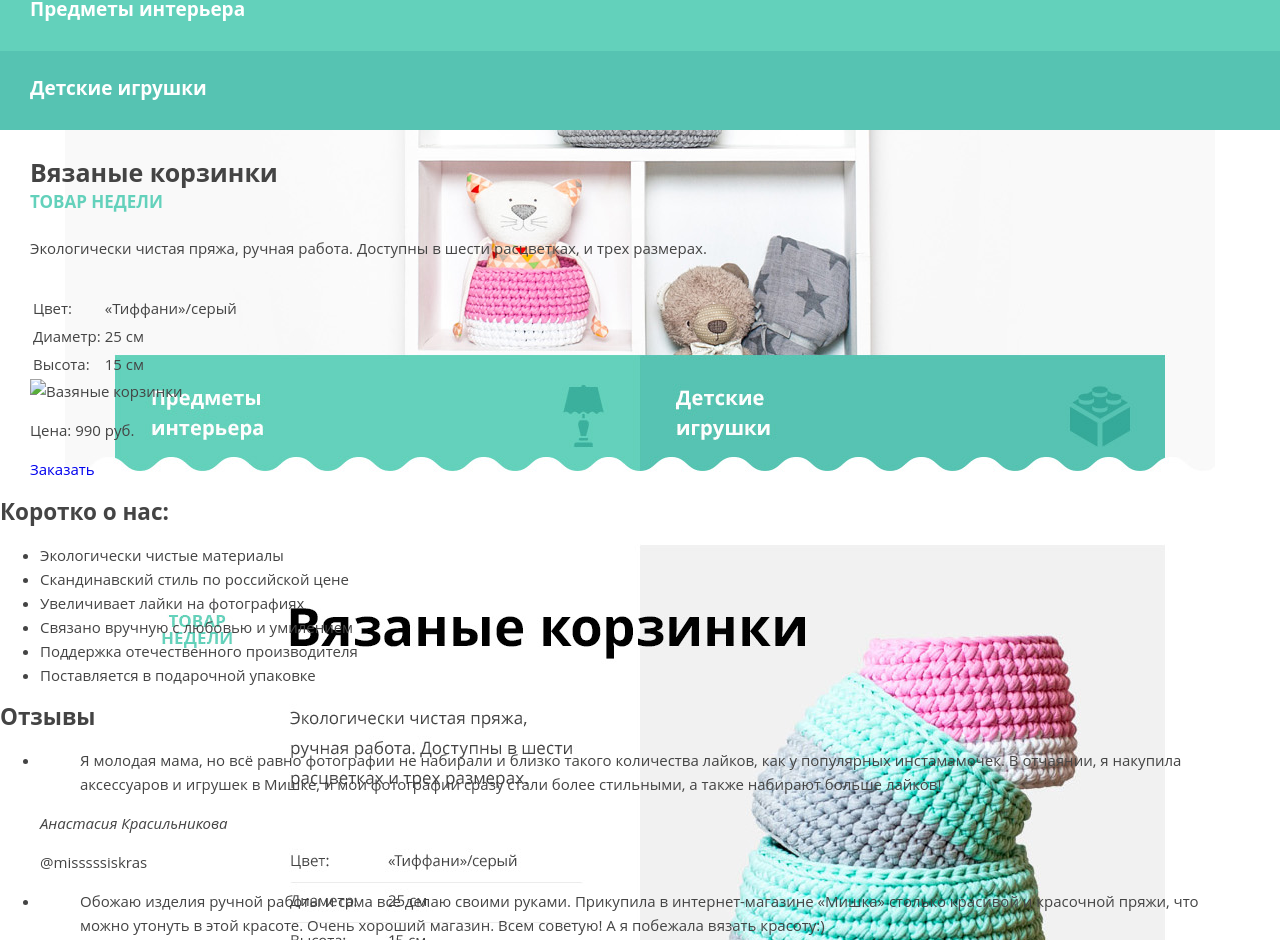
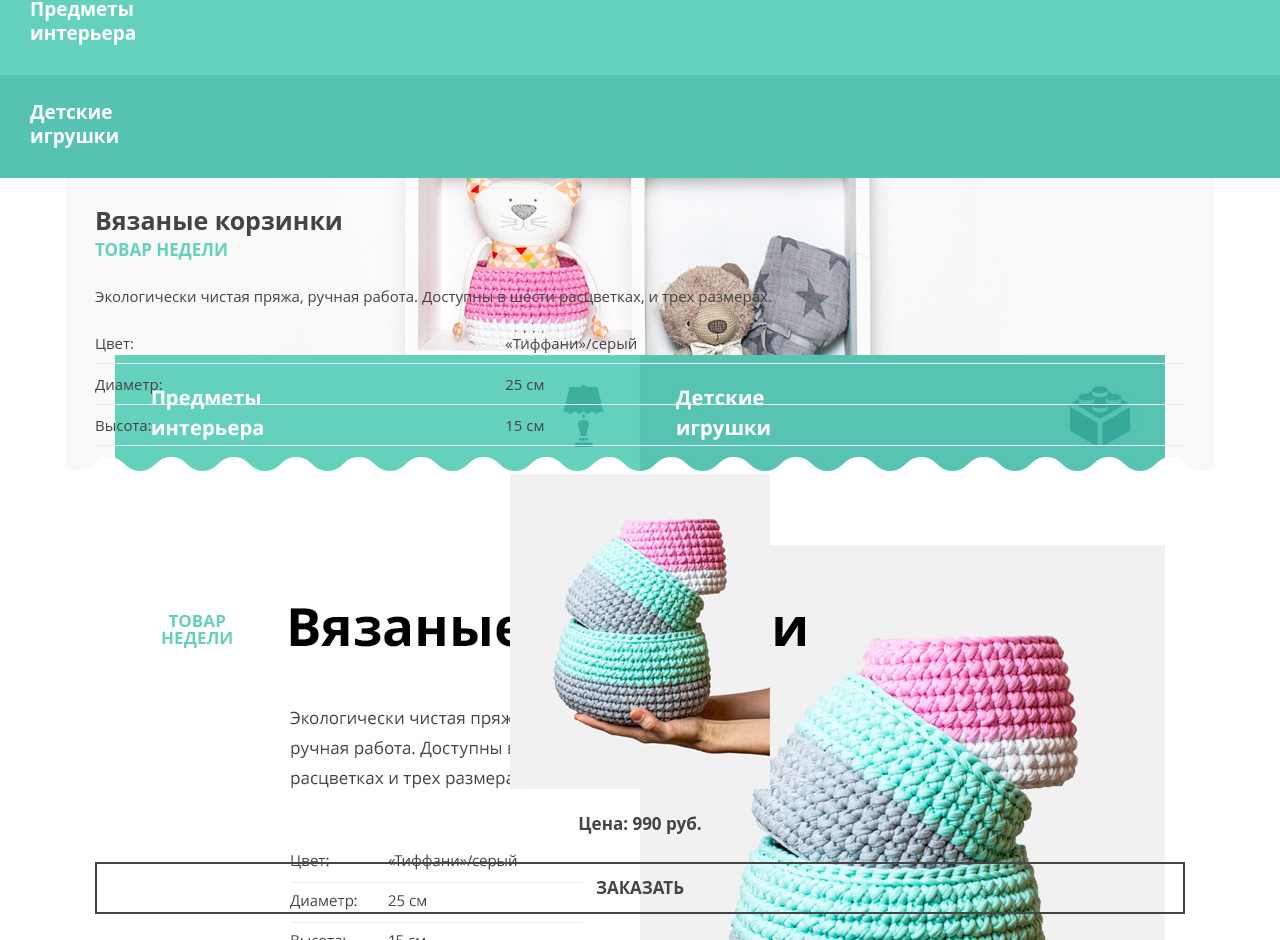
Before and after one commit to Venera-s/1073341-mishka-19, a website: page source/index.html in a window 1280 px wide. Shown: the part 360-1300 px from the top of the page. Drawn offline with nearby package versions, Linux system fonts and the light colour scheme; files that its build step writes are made by us from their sources.

Commit message:
Стилизация product, about-us

```diff
--- a/source/index.html
+++ b/source/index.html
@@ -9,11 +9,10 @@
 </head>
 
 <body>
-  <header class="page-header">
+  <header class="page-header container">
     <a class="page-header__logo" href="#">
       <img class="page-header__logo-image" src="img/logo-mobile.svg" width="86" height="35" alt="Логотип Мишка">
     </a>
-
     <nav class="main-nav">
       <button class="main-nav__toggle" type="button" aria-label="Открыть меню"></button>
       <div class="main-nav__wrapper">
@@ -60,13 +59,13 @@
     <div class="main-header">
       <h1 class="main-header__title">Милые штуки ручной<br>работы для дома</h1>
       <div class="main-header__sections">
-        <a class="main-header__link main-header__link--interior" href="#">Предметы интерьера</a>
-        <a class="main-header__link main-header__link--toys" href="#">Детские игрушки</a>
+        <a class="main-header__link main-header__link--interior" href="#">Предметы<br>интерьера</a>
+        <a class="main-header__link main-header__link--toys" href="#">Детские<br>игрушки</a>
       </div>
     </div>
 
 
-    <article class="product">
+    <article class="product container">
       <h2 class="product__title">Вязаные корзинки</h2>
       <p class="product__week product-label">Товар недели</p>
       <p class="product__desc">Экологически чистая пряжа, ручная работа. Доступны в шести расцветках, и трех
@@ -74,36 +73,38 @@
       </p>
       <table class="product__list">
         <tr class="product__row">
-          <td class="product__field">Цвет:</td>
+          <th class="product__field">Цвет:</td>
           <td class="product__value">«Тиффани»/серый</td>
         </tr>
         <tr class="product__row">
-          <td class="product__field">Диаметр:</td>
+          <th class="product__field">Диаметр:</td>
           <td class="product__value">25 см</td>
         </tr>
         <tr class="product__row">
-          <td class="product__field">Высота:</td>
+          <th class="product__field">Высота:</td>
           <td class="product__value">15 см</td>
         </tr>
       </table>
-      <img class="product__image" src="#" alt="Вазяные корзинки">
+      <div class="product__image-wrapper">
+        <img class="product__image" src="img/triple-set-mobile@1x.jpg" width="260" height="315" alt="Вазяные корзинки">
+      </div>
       <p class="product__price">Цена: 990 руб.</p>
       <a class="product__btn btn" href="#">Заказать</a>
     </article>
-    <section class="about-us">
+    <section class="about-us container">
       <div class="about-us__wrapper">
         <h2 class="about-us__title">Коротко о нас:</h2>
         <ul class="about-us__list">
-          <li class="about-us__item about-us__item--flower">Экологически чистые материалы</li>
-          <li class="about-us__item about-us__item--money">Скандинавский стиль по российской цене</li>
-          <li class="about-us__item about-us__item--heart">Увеличивает лайки на фотографиях</li>
-          <li class="about-us__item about-us__item--clew">Связано вручную с любовью и умилением</li>
-          <li class="about-us__item about-us__item--rocket">Поддержка отечественного производителя</li>
-          <li class="about-us__item about-us__item--gift">Поставляется в подарочной упаковке</li>
+          <li class="about-us__item about-us__item--flower">Экологически<br>чистые материалы</li>
+          <li class="about-us__item about-us__item--money">Скандинавский стиль<br>по российской цене</li>
+          <li class="about-us__item about-us__item--heart">Увеличивает лайки<br>на фотографиях</li>
+          <li class="about-us__item about-us__item--clew">Связано вручную с<br>любовью и умилением</li>
+          <li class="about-us__item about-us__item--rocket">Поддержка отечественного<br>производителя</li>
+          <li class="about-us__item about-us__item--gift">Поставляется в<br>подарочной упаковке</li>
         </ul>
       </div>
     </section>
-    <section class="reviews">
+    <section class="reviews container">
       <div class="reviews__wrapper">
         <h2 class="reviews__title">Отзывы</h2>
         <ul class="reviews__list">
@@ -172,6 +173,7 @@
       </div>
     </div>
   </footer>
+
   <section class="modal-basket">
     <h2 class="visually-hidden">Модальное окно корзины</h2>
     <strong class="modal-basket__title">Добавить товар в корзину</strong>
--- /dev/null
+++ b/source/sass/blocks/about-us.scss
@@ -0,0 +1,23 @@
+.about-us__title {
+  @include indent;
+  font-size: 25px;
+  line-height: 30px;
+  font-weight: $font-weight;
+  padding-bottom: 31px;
+}
+
+.about-us__list {
+  @include indent;
+}
+
+.about-us__item {
+  font-size: 17px;
+  font-weight: $font-weight;
+  line-height: 20px;
+  list-style: $list-style;
+  padding-top: 55px;
+}
+
+.about-us__item:not(:last-child) {
+  padding-bottom: 28px;
+}
--- /dev/null
+++ b/source/sass/blocks/btn.scss
@@ -0,0 +1,12 @@
+.btn {
+  display: block;
+  width: 100%;
+  padding: 14px;
+  font-size: 17px;
+  line-height: 20px;
+  font-weight: 700;
+  text-align: center;
+  text-transform: uppercase;
+  color: #444444;
+  border: 2px solid #444444;
+}
--- /dev/null
+++ b/source/sass/blocks/container.scss
@@ -0,0 +1,6 @@
+.container {
+    margin: 0 auto;
+    padding: 0 30px;
+    max-width: 1150px;
+    width: 100%;
+}
--- a/source/sass/blocks/main-header.scss
+++ b/source/sass/blocks/main-header.scss
@@ -1,13 +1,13 @@
 .main-header {
-  background: url("../../img/hero-mobile@1x.jpg") 50% -25% no-repeat;
+  background: url("../../img/hero-mobile@1x.jpg") 50% -15% no-repeat;
 }
 
 .main-header__title {
   font-size: 27px;
   line-height: 30px;
   text-align: center;
-  margin: 0 30px 0;
-  padding: 70px 0px 122px 0px;
+  @include indent;
+  padding: 70px 30px 122px;
 }
 
 // .main-header__sections {
--- a/source/sass/blocks/page-header.scss
+++ b/source/sass/blocks/page-header.scss
@@ -7,6 +7,6 @@
 .page-header__logo {
   display: block;
   text-align: center;
-  margin: 0 30px;
-  padding: 21px 0px 17px;
+  padding-top: 21px;
+  padding-bottom: 17px;
 }
--- a/source/sass/blocks/product.scss
+++ b/source/sass/blocks/product.scss
@@ -1,13 +1,13 @@
 .product {
-  @include margin(30px, 30px);
+  padding-bottom: 69px;
+  // background: url("../../img/bg-zigzag-line.svg") 100% 100% no-repeat;
 }
 
 .product__title {
   font-size: 25px;
   line-height: 30px;
   @include indent;
-  padding: 27px 0 5px 0;
-
+  padding: 27px 0 5px;
 }
 
 .product__week {
@@ -17,9 +17,41 @@
 
 .product__desc {
   @include indent;
-  padding-bottom: 33px;
+  padding-bottom: 15px;
 }
 
-.product-row {
+.product__list {
+  width: 100%;
+  margin-bottom: 28px;
+  border-collapse: collapse;
+}
+
+.product__row {
   @include indent;
+  line-height: 40px;
+  border-bottom: 1px solid #ececec;
 }
+
+.product__field,
+.product__value {
+  @include indent;
+  text-align: left;
+}
+
+.product__field {
+  padding-right: 12px;
+  font-weight: 400;
+}
+
+.product__image-wrapper {
+  padding-bottom: 17px;
+  text-align: center;
+}
+
+.product__price {
+  @include indent;
+  font-size: 17px;
+  font-weight: $font-weight;
+  padding-bottom: 26px;
+  text-align: center;
+}
--- /dev/null
+++ b/source/sass/blocks/reviews.scss
@@ -0,0 +1 @@
+.reviews {}
--- a/source/sass/mixins.scss
+++ b/source/sass/mixins.scss
@@ -6,8 +6,3 @@
 @mixin color($color: #444444) {
   color: $color;
 }
-
-@mixin margin($right: 50px, $left: 50px) {
-  margin-right: $right;
-  margin-left: $left;
-}
--- a/source/sass/style.scss
+++ b/source/sass/style.scss
@@ -3,11 +3,17 @@
 @import "variables";
 @import "font-face";
 @import "pixelperfect";
+@import "blocks/btn.scss";
+@import "blocks/container.scss";
 @import "blocks/page-header";
 @import "blocks/main-nav.scss";
 @import "blocks/main-header.scss";
 @import "blocks/product.scss";
 @import "blocks/product-label.scss";
+@import "blocks/about-us.scss";
+@import "blocks/reviews.scss";
+
+
 
 body {
   min-width: 320px;
--- a/source/sass/variables.scss
+++ b/source/sass/variables.scss
@@ -2,3 +2,4 @@ $tablet-width: 768px;
 $desktop-width: 1150px;
 $bg-color: #ffffff;
 $font-weight: 700;
+$list-style: none;
```
